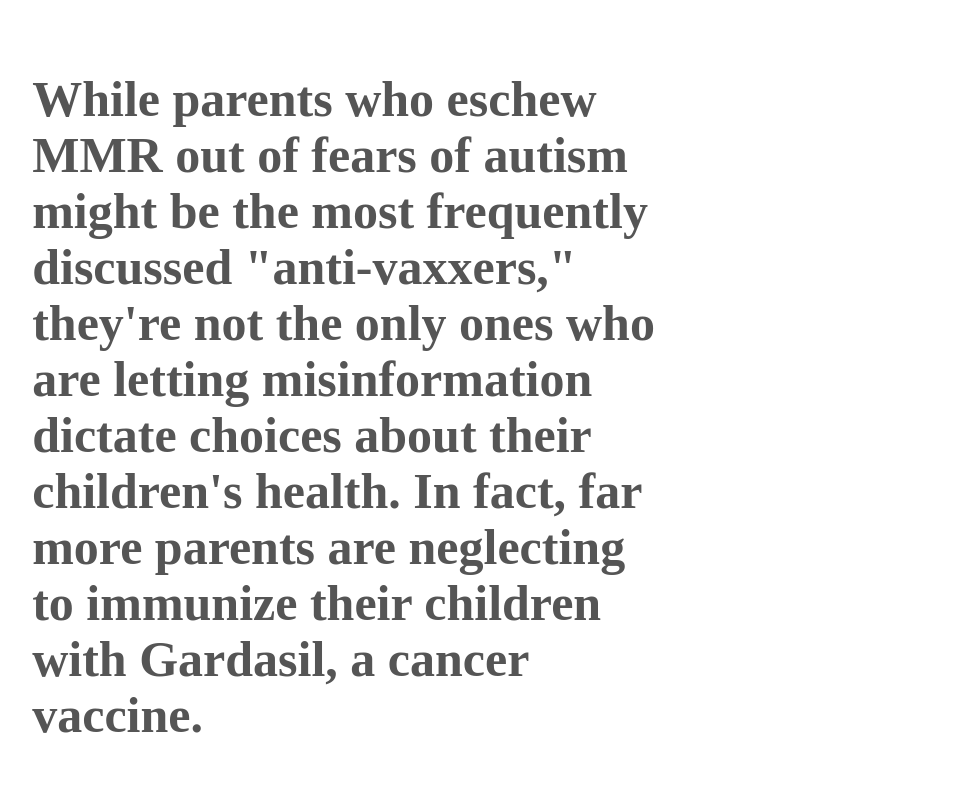
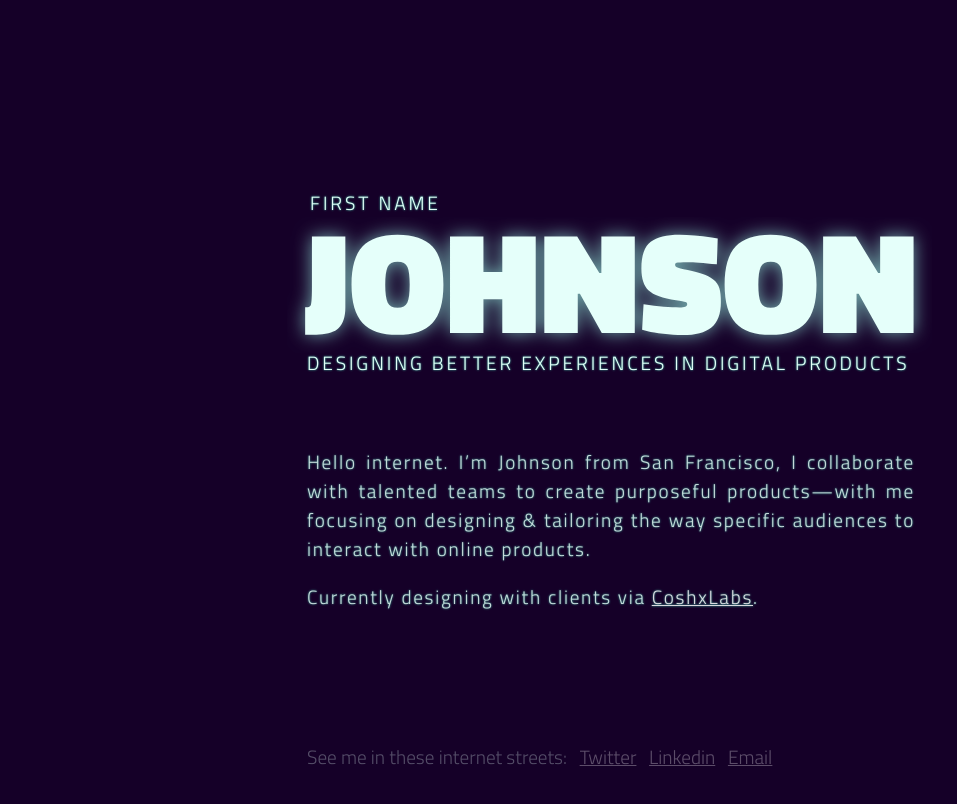
Before and after one commit to johnsonc725/jcv5, a plain HTML site: page index.html in a window 1280 px wide. Shown: the whole page, without its empty margins (39-996 px from the left). Drawn offline with Linux system fonts and the light colour scheme.

Commit message:
styleNcontent(homepage):neon style begins

```diff
--- a/index.html
+++ b/index.html
@@ -13,9 +13,33 @@
   <title>v5 - First Name Johnson: Designer of sorts</title>
   <link rel="stylesheet" type="text/css" href="styles/main.css">
   <meta name="viewport" content="initial-scale=1">
+  <link href='http://fonts.googleapis.com/css?family=Titillium+Web:400,300,300italic,400italic,600italic,600' rel='stylesheet' type='text/css'>
 </head>
 <body>
-  <h2>While parents who eschew MMR out of fears of autism might be the most frequently discussed "anti-vaxxers," they're not the only ones who are letting misinformation dictate choices about their children's health. In fact, far more parents are neglecting to immunize their children with Gardasil, a cancer vaccine.
-  </h2>
+  <div id="container">
+    <div class="firstname">First Name</div>
+    <div class="logo">
+      <img src="images/name.svg"/>
+    </div>
+    <div class="tagline">
+      <p>DESIGNING BETTER EXPERIENCES IN DIGITAL PRODUCTS</p>
+    </div>
+    <div class="blurb">
+      <p>
+        Hello internet. I&#8217;m Johnson from San Francisco, I collaborate with talented teams to create purposeful products&#8212;with me focusing on designing &amp; tailoring the way specific audiences to interact with online products.
+      </p>
+      <p>
+        Currently designing with clients via <a href="http://coshx.com" target="_blank">CoshxLabs</a>.
+      </p>
+    </div>
+    <div class="social">
+      <p>
+        See me in these internet streets: &nbsp;
+        <a href="https://twitter.com/johnsoniscool" target="_blank">Twitter</a> &nbsp;
+        <a href="https://www.linkedin.com/in/johnsonchen" target="_blank">Linkedin</a> &nbsp;
+        <a href="mailto:johnsonc725@gmail.com?subject=Hi there" target="_blank">Email</a>
+      </p>
+    </div>
+  </div>
 </body>
 </html>
--- a/styles/main.scss
+++ /dev/null
@@ -1,3 +0,0 @@
-h2 {color:red !important;  font-size:10px;}
-h3 {color:red;  font-size:10px;}
-h4 {color:red;  font-size:10px;}
--- a/styles/scss/_base.scss
+++ b/styles/scss/_base.scss
@@ -5,3 +5,56 @@ h2 {
 	padding: 5%;
 	line-height: 56px;
 }
+
+body {
+	background: #150028;
+	color: #E5FFF9;
+	font-family: 'Titillium Web', sans-serif;
+	font-weight: 300;
+	font-size:1.2em;
+
+}
+
+.firstname {
+	text-transform:uppercase;
+	letter-spacing:0.15em;
+	margin-left:23px;
+	margin-top: 30%;
+	text-shadow: 0px 0px 2px #50E3C2;
+}
+
+.tagline {
+	letter-spacing:0.15em;
+	margin-left:20px;
+	margin-top:-25px;
+	text-shadow: 0px 0px 2px #50E3C2;
+	margin-bottom:70px;
+}
+
+.blurb {
+	letter-spacing:0.09em;
+	margin-left:20px;
+	opacity:.85;
+	text-shadow: 0px 0px 2px #50E3C2;
+	text-align: justify;
+    text-justify: inter-word;
+}
+
+#container {
+  margin: 0 auto;
+  width: 628px;
+  padding: 0px;
+}
+
+p a {color:white;}
+
+.social {
+	margin-left:20;
+	padding-top:110px;
+	position:absolute;
+	bottom:0; opacity:.3;
+
+	p {
+		padding-bottom:10px;
+	}
+}
--- /dev/null
+++ b/styles/scss/_queries.scss
@@ -0,0 +1,7 @@
+@media only screen
+  and (min-device-width: 320px)
+  and (max-device-width: 400px)
+  and (-webkit-min-device-pixel-ratio: 2) {
+  	.logo img {width: 100px;}
+  	body{color:red;}
+}
--- a/styles/scss/main.scss
+++ b/styles/scss/main.scss
@@ -1 +1,2 @@
 @import "_base";
+@import "_queries";
```
Also changed, not shown: images/name.svg (added), styles/main.css, 1 other file.
